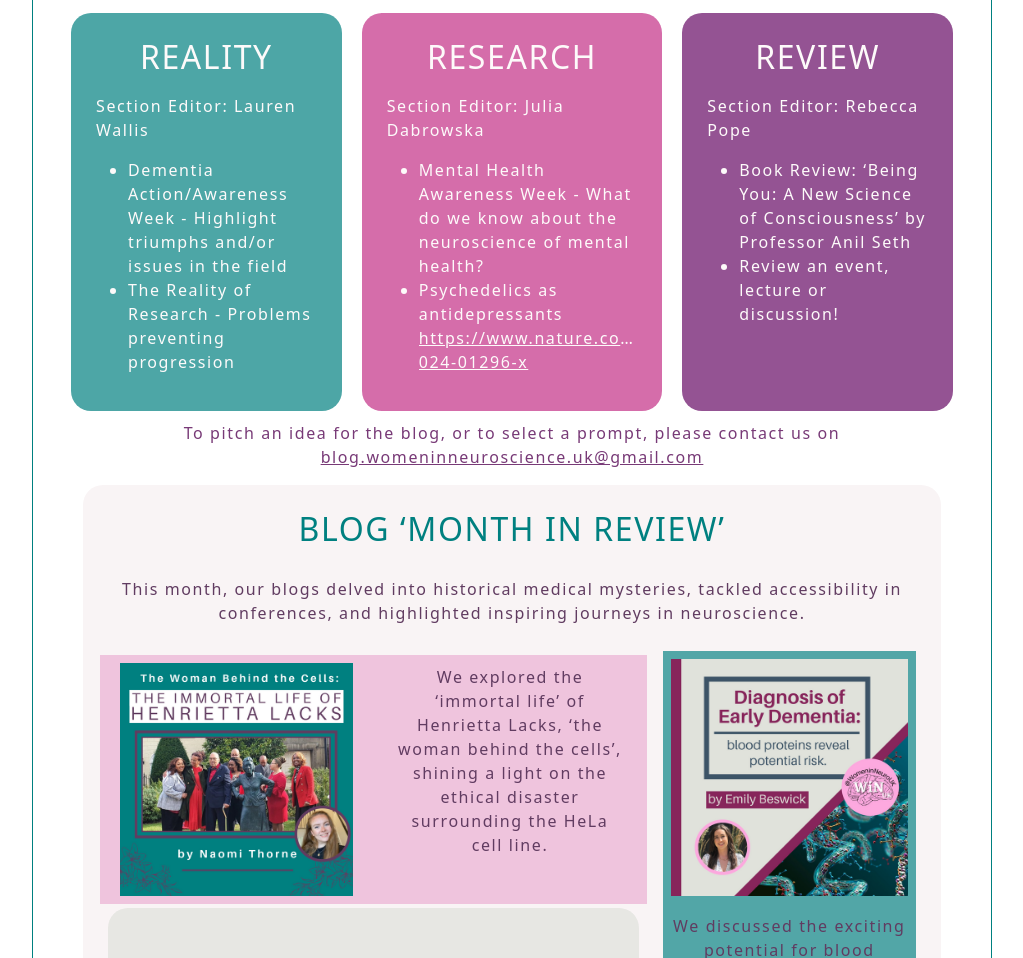
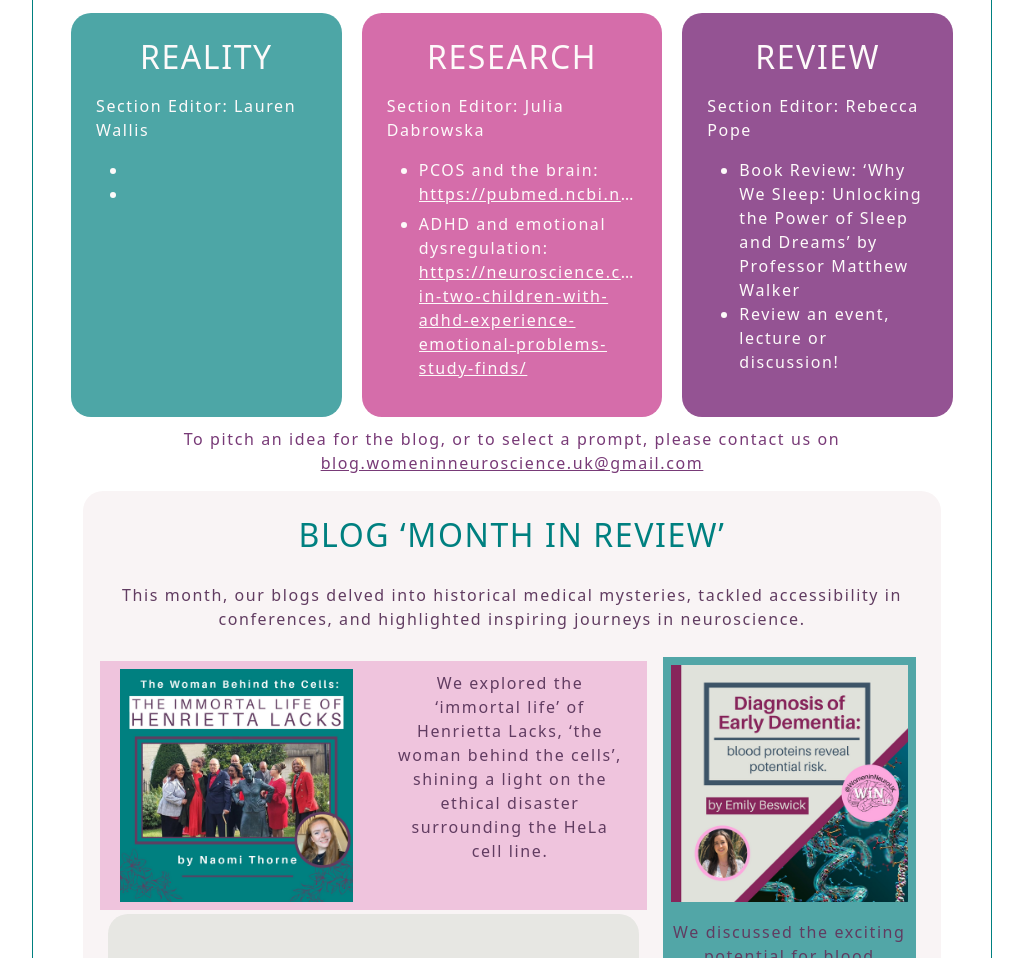
Before and after one commit to cvdana/june-winuk-newsletter, a plain HTML site: page index.html in a window 1280 px wide. Shown: the part 9096-10054 px from the top of the page, without its empty margins (128-1151 px from the left). Drawn offline with nearby package versions, Linux system fonts and the light colour scheme.

Commit message:
updated blog content

```diff
--- a/index.html
+++ b/index.html
@@ -621,30 +621,30 @@
             <h2>REALITY</h2>
             <p>Section Editor: Lauren Wallis</p>
             <ul>
-              <li>
-                Dementia Action/Awareness Week - Highlight triumphs and/or
-                issues in the field
-              </li>
-              <li>The Reality of Research - Problems preventing progression</li>
+              <li></li>
+              <li></li>
             </ul>
           </div>
           <div class="content-box research col-md-4">
             <h2>RESEARCH</h2>
             <p>Section Editor: Julia Dabrowska</p>
             <ul>
-              <li>
-                Mental Health Awareness Week - What do we know about the
-                neuroscience of mental health?
-              </li>
+              <li>PCOS and the brain:</li>
+              <a
+                href="https://pubmed.ncbi.nlm.nih.gov/26574952/"
+                target="_blank"
+                title="link to the PCOS and the brain article"
+                >https://pubmed.ncbi.nlm.nih.gov/26574952/
+              </a>
 
               <li>
-                Psychedelics as antidepressants
+                ADHD and emotional dysregulation:
                 <a
-                  href="https://www.nature.com/articles/d41586-024-01296-x"
+                  href="https://neuroscience.cam.ac.uk/one-in-two-children-with-adhd-experience-emotional-problems-study-finds/ "
                   target="_blank"
-                  title="link to this article"
-                  >https://www.nature.com/articles/d41586-024-01296-x</a
-                >
+                  title="link to ADHD and emotional dysregulation article"
+                  >https://neuroscience.cam.ac.uk/one-in-two-children-with-adhd-experience-emotional-problems-study-finds/
+                </a>
               </li>
             </ul>
           </div>
@@ -653,8 +653,8 @@
             <p>Section Editor: Rebecca Pope</p>
             <ul>
               <li>
-                Book Review: ‘Being You: A New Science of Consciousness’ by
-                Professor Anil Seth
+                Book Review: ‘Why We Sleep: Unlocking the Power of Sleep and
+                Dreams’ by Professor Matthew Walker
               </li>
               <li>Review an event, lecture or discussion!</li>
             </ul>
```
